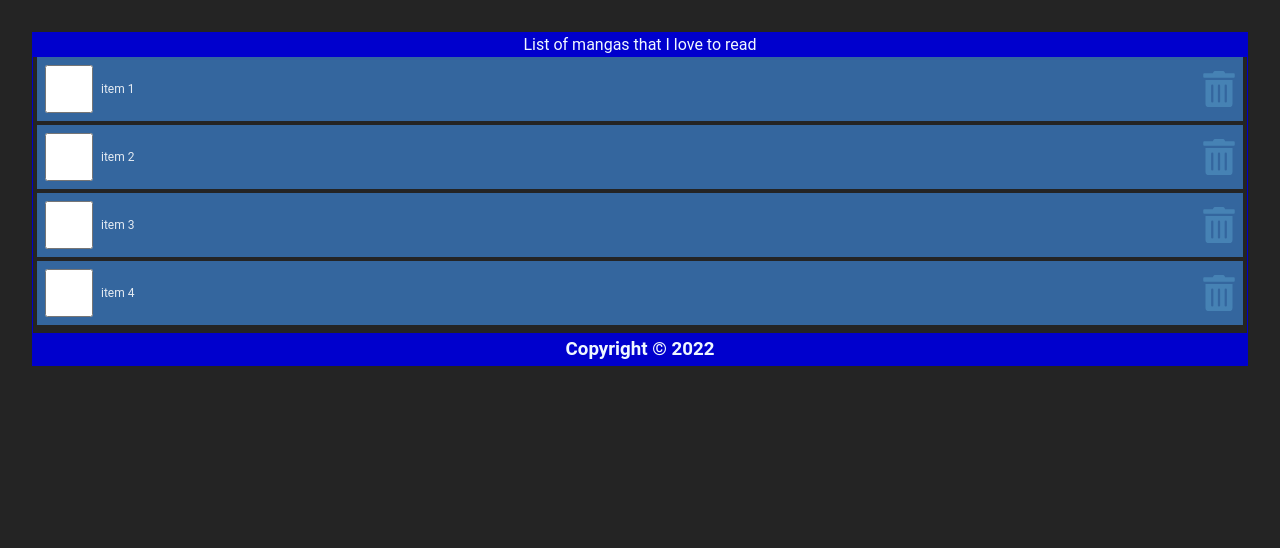
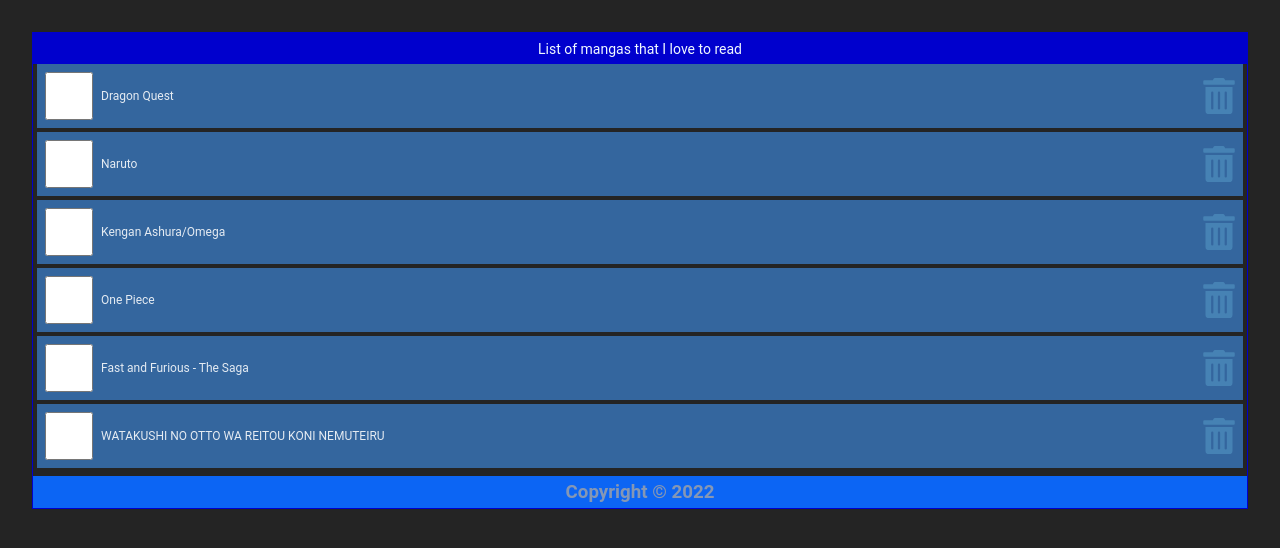
Before and after one commit to high400/my-wikia, a React (Vite) app: page / in a window 1280 px wide. Shown: the top 548 px of the page. Built offline with nearby package versions, Linux system fonts and the light colour scheme.

Commit message:
I added check and delete function

```diff
--- a/src/App.css
+++ b/src/App.css
@@ -27,8 +27,9 @@
   align-items: center;
   height: 100%;
   width: 100%;
-  min-width: 500px; /*  Will fix this as "420px" later on  */
-  /* max-width: 1080px;  */
+  /* min-width: 500px;  */
+  /*  Will fix this min-width as "420px" later on  */
+  max-width: 1920px;
   border: 1px solid mediumblue;
   margin: auto;
 }
@@ -38,7 +39,7 @@
 .header {
   width: 100%;
   padding: 0 0.25em;
-  background-color: mediumblue;
+  background-color: #0000cd;
   color: aliceblue;
   justify-content: space-between;
   align-items: center;
--- a/src/components/Footer.tsx
+++ b/src/components/Footer.tsx
@@ -11,11 +11,14 @@
     width: "100%",
     height: "100%",
     justifyContent: "space-between",
-    textAlign: "center" as const,     // I had to go through the pain in the ass things to fix this textAlign thing
+    // textAlign: "center" as const,     // I had to go through the pain in the ass things to fix this textAlign thing
+    display: "grid",
+    placeContent: "center",
+    padding: "0.25em",
   };
 
   return (
-    <div className="footer">
+    <div style={footerStyle}>
      <h3> Copyright &copy; {today.getFullYear()} </h3>
     </div>
   );
--- a/src/components/GetNames.tsx
+++ b/src/components/GetNames.tsx
@@ -1,28 +1,68 @@
 import React, { useState } from "react";
 import "../App.css";
-import {FaTrashAlt} from "react-icons/fa";
+import { FaTrashAlt } from "react-icons/fa";
 
 type Props = {};
 
 const GetNames = (props: Props) => {
   const [items, setItems] = useState([
-    { id: 1, checked: false, item: "item 1" },
-    { id: 2, checked: false, item: "item 2" },
-    { id: 3, checked: false, item: "item 3" },
-    { id: 4, checked: false, item: "item 4" }
+    { id: 1, checked: false, item: "Dragon Quest" },
+    { id: 2, checked: false, item: "Naruto" },
+    { id: 3, checked: false, item: "Kengan Ashura/Omega" },
+    { id: 4, checked: false, item: "One Piece" },
+    { id: 5, checked: false, item: "Fast and Furious - The Saga" },
+    {
+      id: 6,
+      checked: false,
+      item: "WATAKUSHI NO OTTO WA REITOU KONI NEMUTEIRU",
+    },
   ]);
+
+  const handleCheck = (id: any) => {
+    // console.log(`key: ${id}`)
+    // The log above was just to see what it is returned, nothing more
+    // We also need to "useState" in this situation, mwa ha ha ha ha.............
+    const listItems = items.map((item) =>
+      item.id === id ? { ...item, checked: !item.checked } : item
+    );
+    setItems(listItems);
+    // Remember, we used "map" for array methods, so we are gonna write it accordingly
+    localStorage.setItem("mangalist", JSON.stringify(listItems));
+    // Keep in mind, I am saving this to local storage using the "localStorage" line above. I temporary forgot about local storage, but that is fine.
+    // I will find out about it later. Just know that for now, I will save this thing to local storage so that I can pull it back later.
+  };
+
+  const handleDelete = (id: any) => {
+    const listItems = items.filter((item) => item.id !== id);
+    // this function, in general, is used for the trash icon. And that icon will fullfill the duty of deleting stuff that I do  not like.
+    setItems(listItems);
+    localStorage.setItem("mangalist", JSON.stringify(listItems));
+  };
 
   return (
     <>
       <div className="container">
         <ul>
-         {items.map((item) => (
-          <li key={item.id} className="item">
-            <input type="checkbox" />
-            <label>{item.item}</label>
-            <FaTrashAlt role="button" tabIndex="0" />
-          </li>
-         ))}
+          {items.map((item) => (
+            <li key={item.id} className="item">
+              <input type="checkbox" onChange={() => handleCheck(item.id)} />
+              {/* The "onChange" event here is to see what is going on in the console */}
+              <label
+                style={item.checked ? { textDecoration: "line-through" } : null}
+                // onDoubleClick={() => handleCheck(item.id)}
+                // I am not using this onDoubleClick function because it is very stupid and confusing. Just use the onClick in this case, that is sufficient
+              >
+                {item.item}
+              </label>
+              {/* I had to add "null" as one of the defined value in index.d.ts file   */}
+              <FaTrashAlt
+                onClick={() => handleDelete(item.id)}
+                role="button"
+                tabIndex="0"
+              />
+              {/* This is the icon of react. I had to install it using npm. Just don't tell anyone =))))))) */}
+            </li>
+          ))}
         </ul>
       </div>
     </>
--- a/src/components/Header.tsx
+++ b/src/components/Header.tsx
@@ -5,17 +5,21 @@
 
 const Header = (props: Props) => {
   const headerStyle = {
-    backgroundColor: "#b195f4",
-    color: "#500cf4",
+    backgroundColor: "#0000cd",
+    // The "#0000cd" code is for "medium blue"
+    color: "#F0F8FF",
+    // The "#F0F8FF" code is for "alice blue"
     width: "100%",
     height: "100%",
     justifyContent: "space-between",
-    textAlign: "center" as const,
-    fontSize: "20px",
+    fontSize: "14px",
+    placeContent: "center",
+    // The "place content" is the one that can align your text in the center, not "text align"
+    padding: "0.25em",
   };
 
   return (
-    <div className="header">
+    <div style={headerStyle}>
       List of mangas that I love to read
     </div>
   );
```
